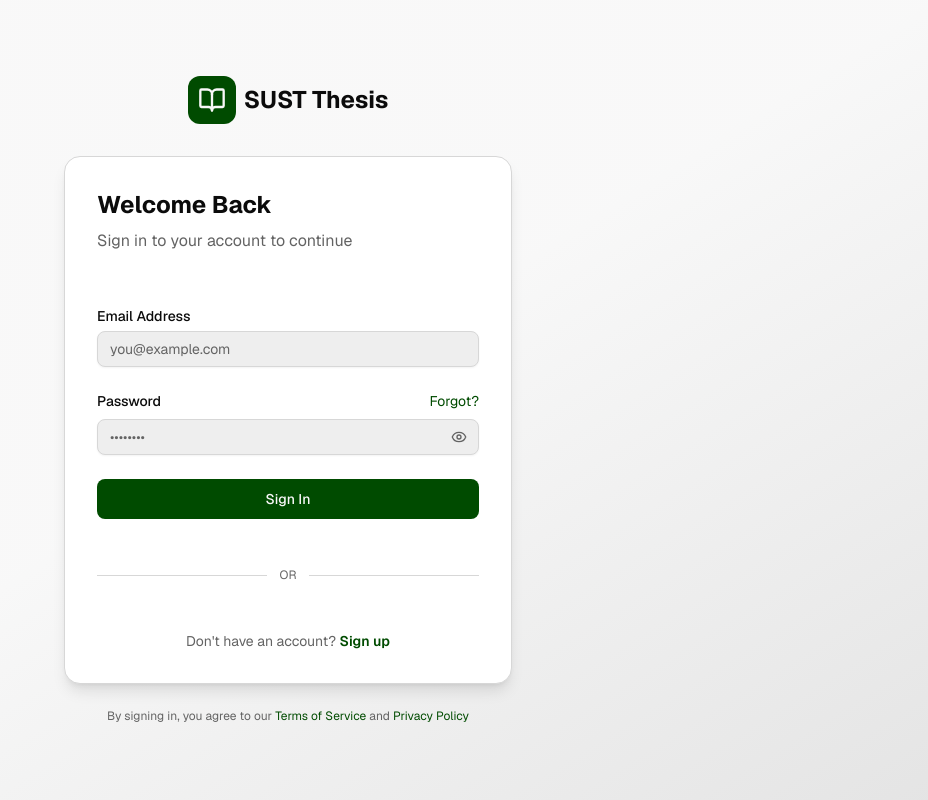
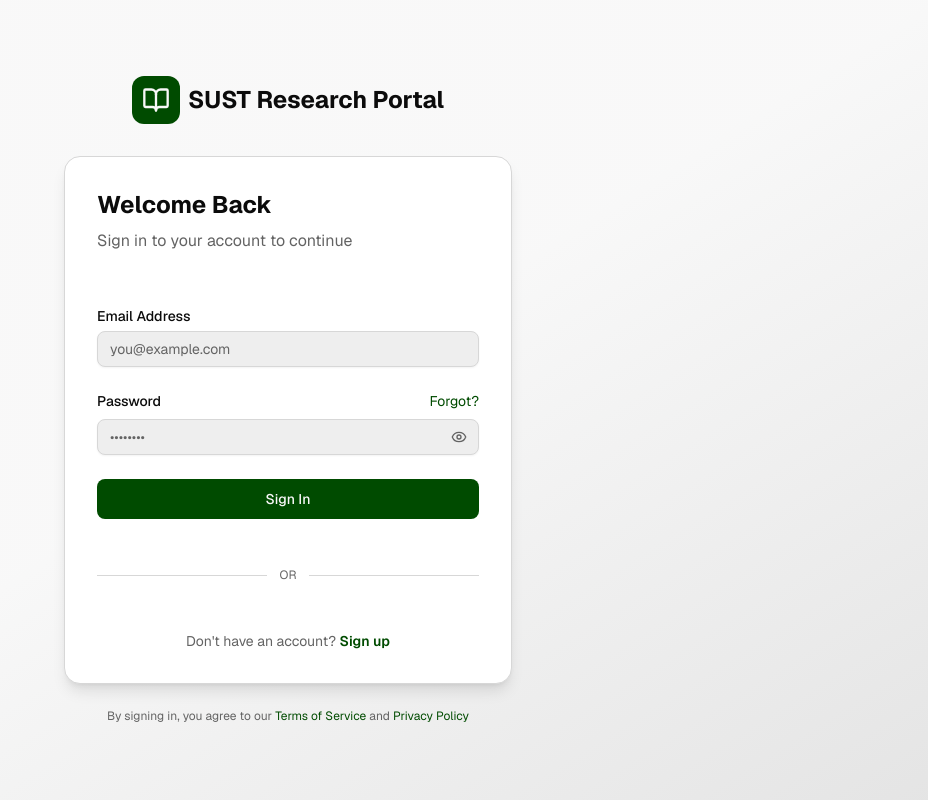
Before and after one commit to sazid-zero/Centralized-Thesis-Repository-System, a Next.js app: page /login in a window 1280 px wide. Shown: the whole page, without its empty margins (352-1280 px from the left). Built offline with nearby package versions, Linux system fonts and the light colour scheme.

Commit message:
Title Update

```diff
--- a/app/login/page.tsx
+++ b/app/login/page.tsx
@@ -30,7 +30,7 @@ export default function LoginPage() {
             <div className="flex h-12 w-12 items-center justify-center rounded-lg bg-primary text-primary-foreground">
               <BookOpen className="h-7 w-7" />
             </div>
-            <span className="text-2xl font-bold text-foreground">SUST Thesis</span>
+            <span className="text-2xl font-bold text-foreground">SUST Research Portal</span>
           </Link>
         </div>
 
--- a/app/register/page.tsx
+++ b/app/register/page.tsx
@@ -36,7 +36,7 @@ export default function RegisterPage() {
             <div className="flex h-12 w-12 items-center justify-center rounded-lg bg-primary text-primary-foreground">
               <BookOpen className="h-7 w-7" />
             </div>
-            <span className="text-2xl font-bold text-foreground">SUST Thesis</span>
+            <span className="text-2xl font-bold text-foreground">SUST Research Portal</span>
           </Link>
         </div>
 
```
